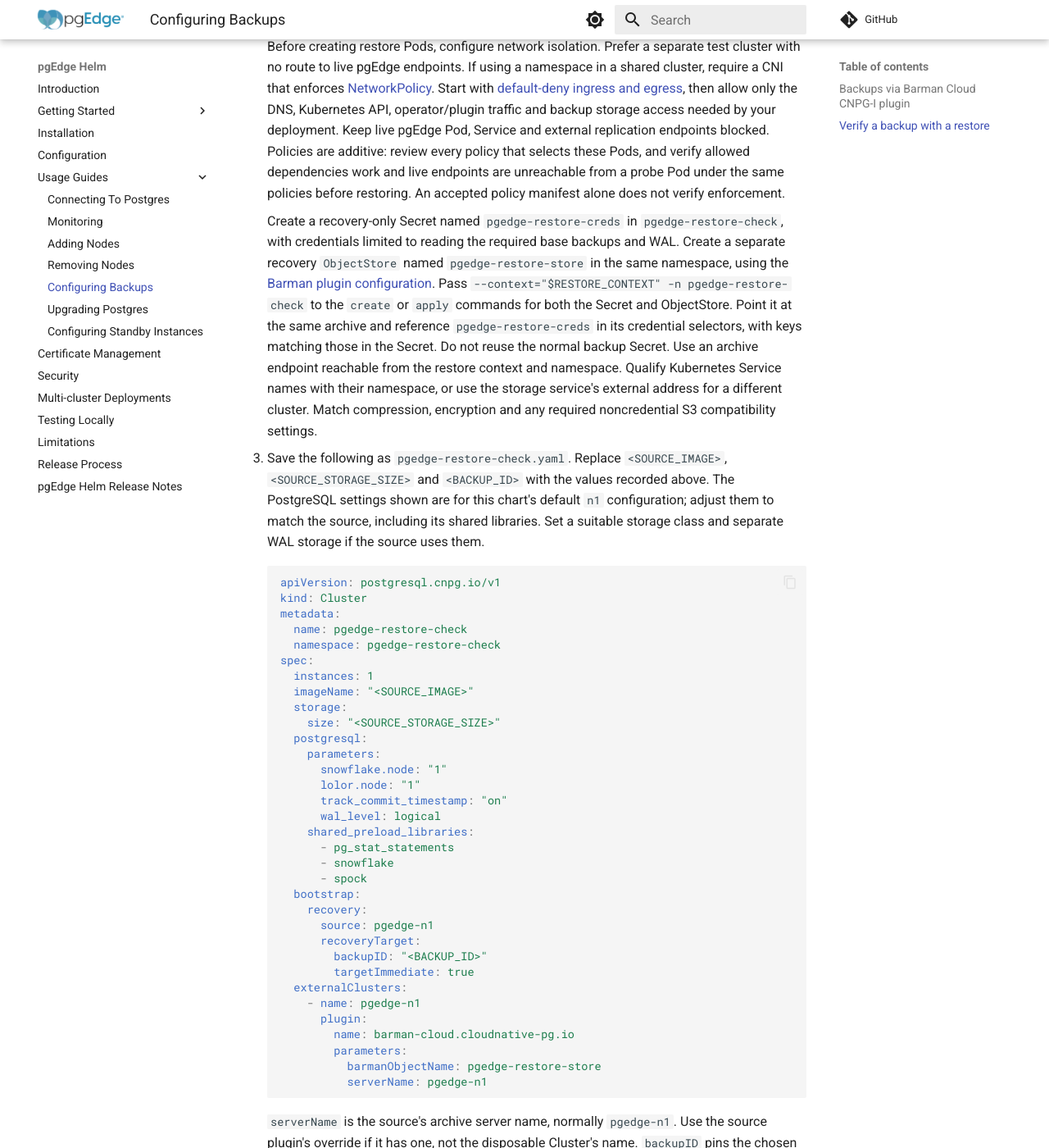
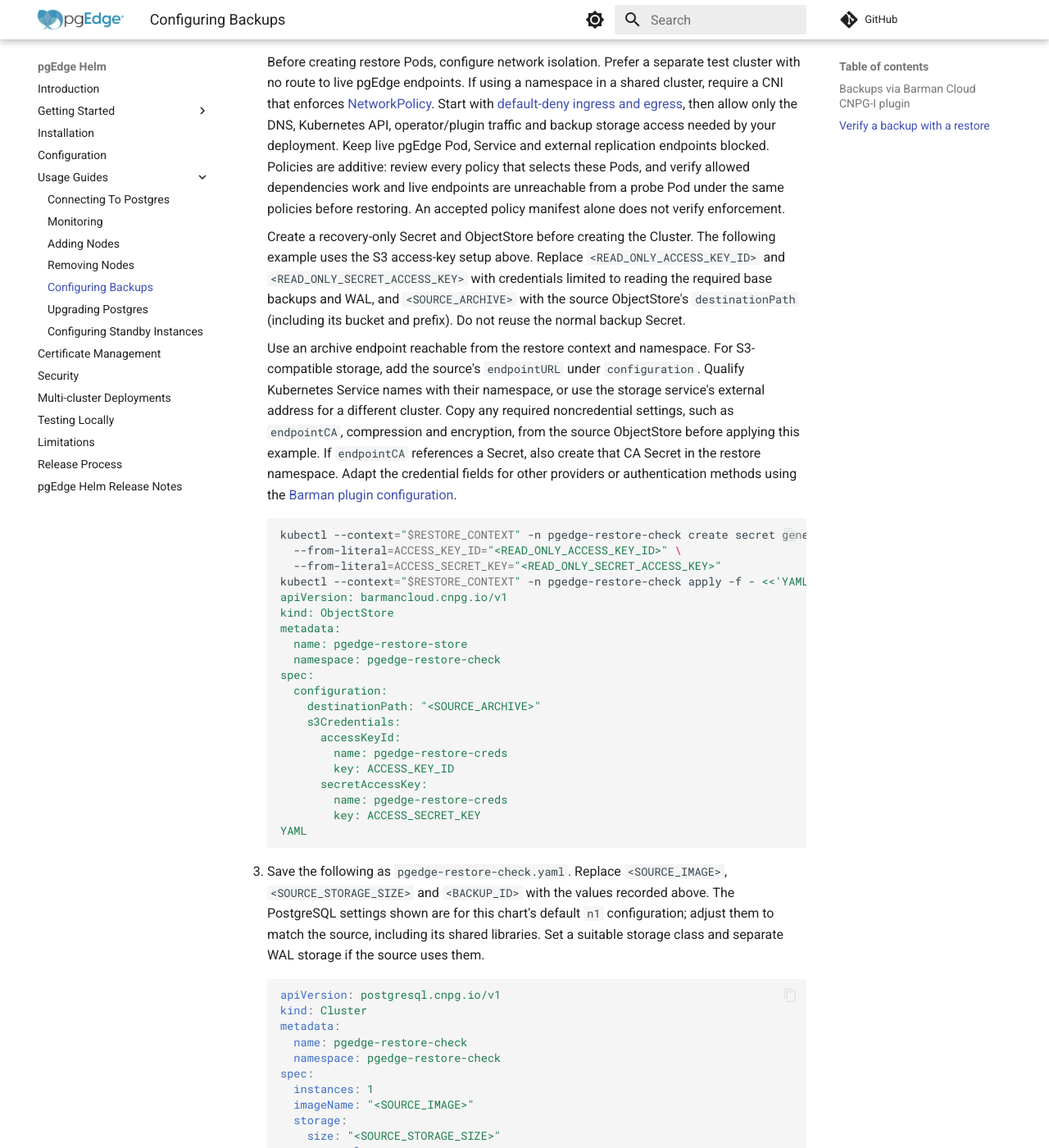
Before and after one commit to pgEdge/pgedge-helm, an MkDocs documentation site: the page built from docs/usage/backups.md, in a window 1280 px wide and 1400 px high, scrolled down 3989 px. Shown: the whole window at 82% size. Built offline with MkDocs 1.6.1 and Material for MkDocs 9.7.7, drawn with Linux system fonts in a browser that asks for light colours; comment, search, counter and statistics services are not loaded; some of the changed text lies outside the part shown.

Commit message:
docs: add recovery Secret and ObjectStore commands

````diff
--- a/docs/usage/backups.md
+++ b/docs/usage/backups.md
@@ -168,6 +168,7 @@
     RESTORE_CONTEXT="<RESTORE_CONTEXT>"
     kubectl --context="$SOURCE_CONTEXT" -n "$SOURCE_NAMESPACE" get backups -o custom-columns=NAME:.metadata.name,CLUSTER:.spec.cluster.name,METHOD:.spec.method,PHASE:.status.phase,BACKUP_ID:.status.backupId
     kubectl --context="$SOURCE_CONTEXT" -n "$SOURCE_NAMESPACE" get cluster pgedge-n1 -o yaml
+    kubectl --context="$SOURCE_CONTEXT" -n "$SOURCE_NAMESPACE" get objectstore s3-store -o yaml
     ```
 
     Replace the placeholders with the source context and release namespace,
@@ -195,21 +196,46 @@
     unreachable from a probe Pod under the same policies before restoring.
     An accepted policy manifest alone does not verify enforcement.
 
-    Create a recovery-only Secret named `pgedge-restore-creds` in
-    `pgedge-restore-check`, with credentials limited to reading the required
-    base backups and WAL.
-    Create a separate recovery `ObjectStore` named `pgedge-restore-store` in the
-    same namespace, using
-    the [Barman plugin configuration](https://cloudnative-pg.io/plugin-barman-cloud/docs/usage/#restoring-a-cluster).
-    Pass `--context="$RESTORE_CONTEXT" -n pgedge-restore-check` to the
-    `create` or `apply` commands for both the Secret and ObjectStore.
-    Point it at the same archive and reference `pgedge-restore-creds` in its
-    credential selectors, with keys matching those in the Secret. Do not reuse
-    the normal backup Secret. Use an archive endpoint reachable from the restore
-    context and namespace. Qualify Kubernetes Service names with their namespace,
-    or use the storage service's external address for a different cluster.
-    Match compression, encryption and any required noncredential S3
-    compatibility settings.
+    Create a recovery-only Secret and ObjectStore before creating the Cluster.
+    The following example uses the S3 access-key setup above. Replace
+    `<READ_ONLY_ACCESS_KEY_ID>` and `<READ_ONLY_SECRET_ACCESS_KEY>` with credentials
+    limited to reading the required base backups and WAL, and `<SOURCE_ARCHIVE>`
+    with the source ObjectStore's `destinationPath` (including its bucket and
+    prefix). Do not reuse the normal backup Secret.
+
+    Use an archive endpoint reachable from the restore context and namespace.
+    For S3-compatible storage, add the source's `endpointURL` under
+    `configuration`. Qualify Kubernetes Service names with their namespace, or
+    use the storage service's external address for a different cluster. Copy any
+    required noncredential settings, such as `endpointCA`, compression and
+    encryption, from the source ObjectStore before applying this example. If
+    `endpointCA` references a Secret, also create that CA Secret in the restore
+    namespace.
+    Adapt the credential fields for other providers or authentication methods
+    using the [Barman plugin configuration](https://cloudnative-pg.io/plugin-barman-cloud/docs/object_stores/).
+
+    ```sh
+    kubectl --context="$RESTORE_CONTEXT" -n pgedge-restore-check create secret generic pgedge-restore-creds \
+      --from-literal=ACCESS_KEY_ID="<READ_ONLY_ACCESS_KEY_ID>" \
+      --from-literal=ACCESS_SECRET_KEY="<READ_ONLY_SECRET_ACCESS_KEY>"
+    kubectl --context="$RESTORE_CONTEXT" -n pgedge-restore-check apply -f - <<'YAML'
+    apiVersion: barmancloud.cnpg.io/v1
+    kind: ObjectStore
+    metadata:
+      name: pgedge-restore-store
+      namespace: pgedge-restore-check
+    spec:
+      configuration:
+        destinationPath: "<SOURCE_ARCHIVE>"
+        s3Credentials:
+          accessKeyId:
+            name: pgedge-restore-creds
+            key: ACCESS_KEY_ID
+          secretAccessKey:
+            name: pgedge-restore-creds
+            key: ACCESS_SECRET_KEY
+    YAML
+    ```
 
 3.  Save the following as `pgedge-restore-check.yaml`. Replace `<SOURCE_IMAGE>`,
     `<SOURCE_STORAGE_SIZE>` and `<BACKUP_ID>` with the values recorded above.
````
